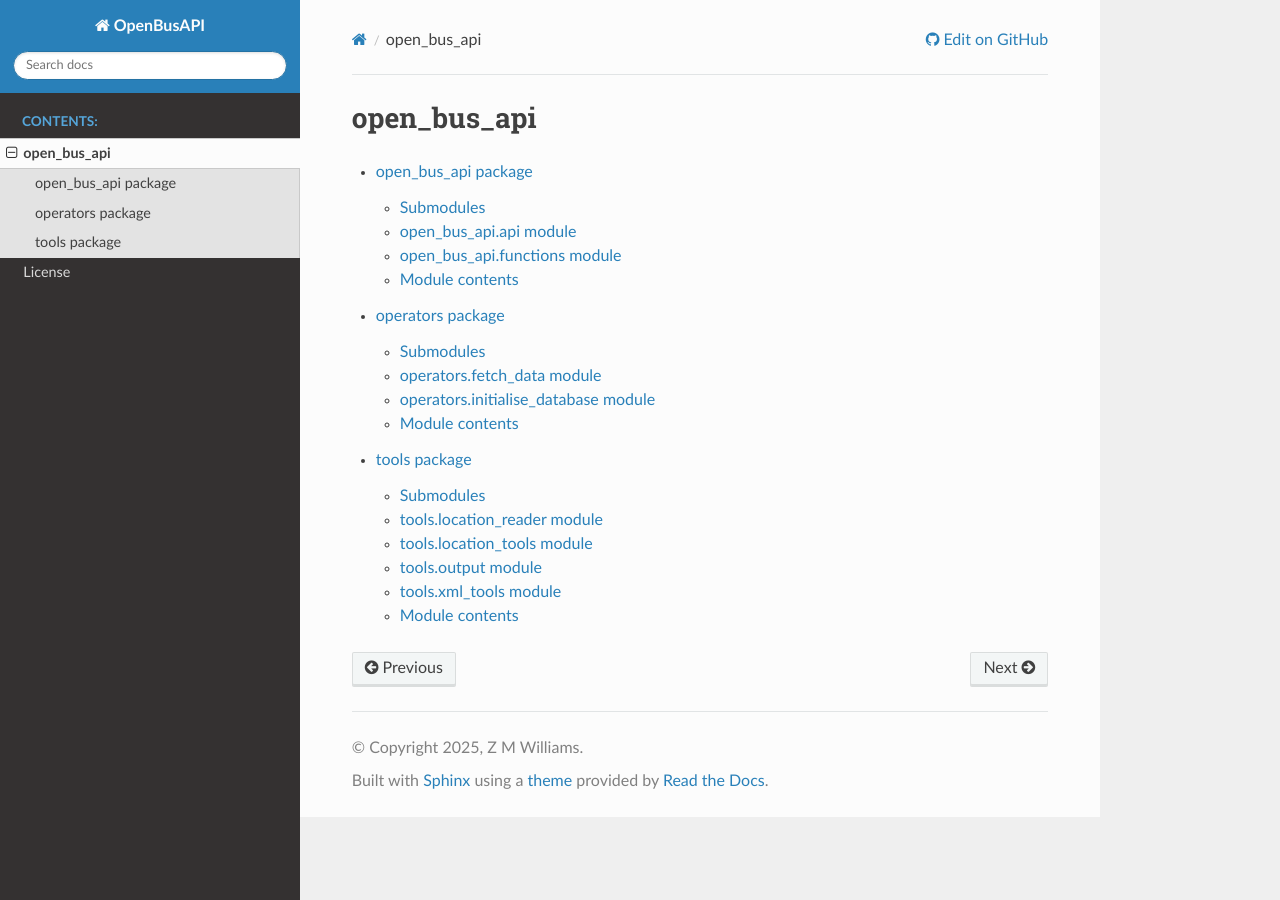
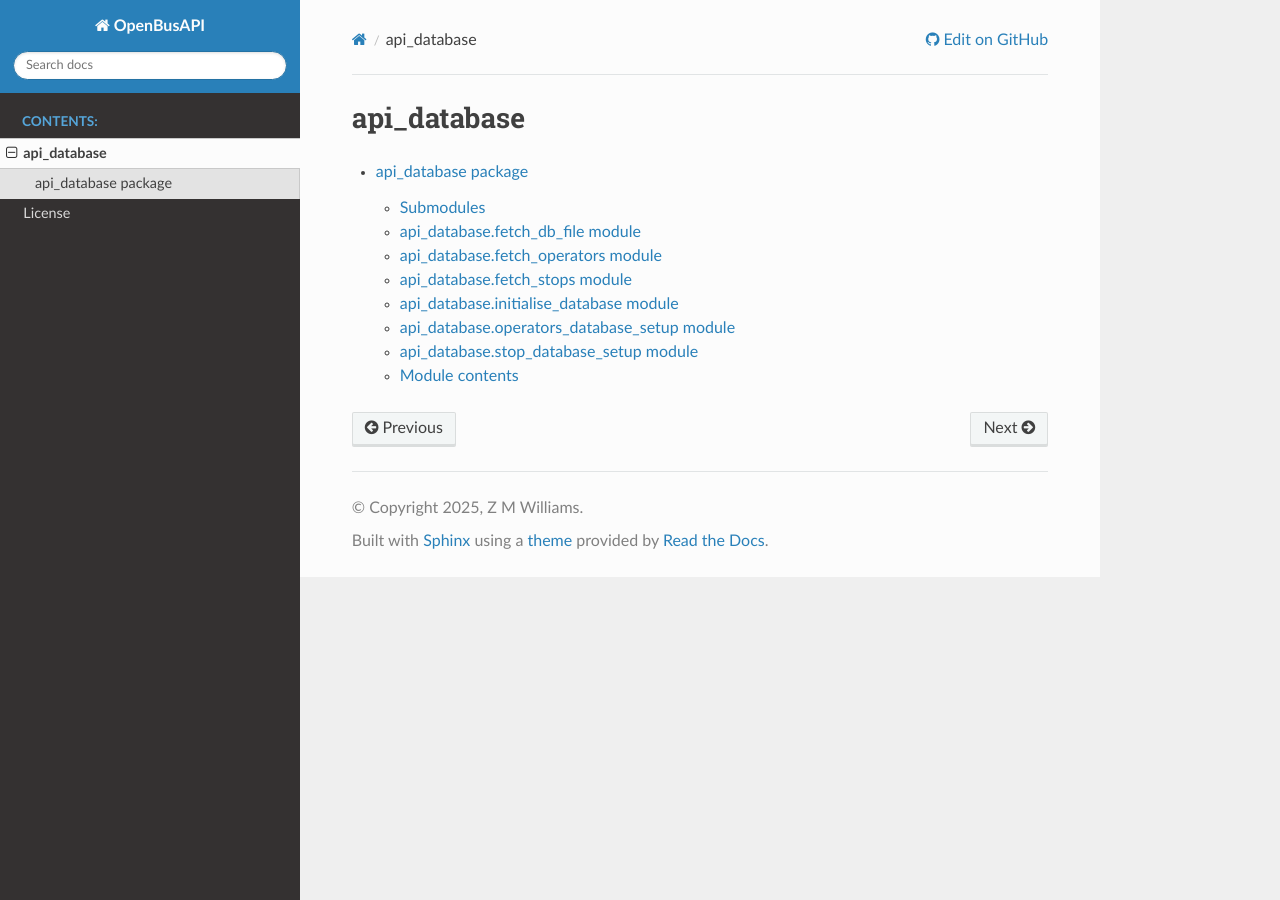
Before and after one commit to zwill22/OpenBusAPI, a Sphinx documentation site: the page built from docs/modules.rst, in a window 1280 px wide. Built offline with Sphinx 7.4.7 and the Read the Docs theme 3.1.0, drawn with Linux system fonts in a browser that asks for light colours.

Commit message:
Updated documentation

```diff
--- /dev/null
+++ b/docs/api_database.rst
@@ -0,0 +1,61 @@
+api\_database package
+=====================
+
+Submodules
+----------
+
+api\_database.fetch\_db\_file module
+------------------------------------
+
+.. automodule:: api_database.fetch_db_file
+   :members:
+   :show-inheritance:
+   :undoc-members:
+
+api\_database.fetch\_operators module
+-------------------------------------
+
+.. automodule:: api_database.fetch_operators
+   :members:
+   :show-inheritance:
+   :undoc-members:
+
+api\_database.fetch\_stops module
+---------------------------------
+
+.. automodule:: api_database.fetch_stops
+   :members:
+   :show-inheritance:
+   :undoc-members:
+
+api\_database.initialise\_database module
+-----------------------------------------
+
+.. automodule:: api_database.initialise_database
+   :members:
+   :show-inheritance:
+   :undoc-members:
+
+api\_database.operators\_database\_setup module
+-----------------------------------------------
+
+.. automodule:: api_database.operators_database_setup
+   :members:
+   :show-inheritance:
+   :undoc-members:
+
+api\_database.stop\_database\_setup module
+------------------------------------------
+
+.. automodule:: api_database.stop_database_setup
+   :members:
+   :show-inheritance:
+   :undoc-members:
+
+Module contents
+---------------
+
+.. automodule:: api_database
+   :members:
+   :show-inheritance:
+   :undoc-members:
--- a/docs/modules.rst
+++ b/docs/modules.rst
@@ -1,9 +1,7 @@
-open_bus_api
+api_database
 ============
 
 .. toctree::
    :maxdepth: 4
 
-   open_bus_api
-   operators
-   tools
+   api_database
--- a/docs/open_bus_api.rst
+++ b/docs/open_bus_api.rst
@@ -8,6 +8,14 @@ open\_bus\_api.api module
 -------------------------
 
 .. automodule:: open_bus_api.api
+   :members:
+   :show-inheritance:
+   :undoc-members:
+
+open\_bus\_api.config module
+----------------------------
+
+.. automodule:: open_bus_api.config
    :members:
    :show-inheritance:
    :undoc-members:
--- a/docs/operators.rst
+++ /dev/null
@@ -1,29 +0,0 @@
-operators package
-=================
-
-Submodules
-----------
-
-operators.fetch\_data module
-----------------------------
-
-.. automodule:: operators.fetch_data
-   :members:
-   :show-inheritance:
-   :undoc-members:
-
-operators.initialise\_database module
--------------------------------------
-
-.. automodule:: operators.initialise_database
-   :members:
-   :show-inheritance:
-   :undoc-members:
-
-Module contents
----------------
-
-.. automodule:: operators
-   :members:
-   :show-inheritance:
-   :undoc-members:
--- a/docs/tools.rst
+++ b/docs/tools.rst
@@ -3,14 +3,6 @@ tools package
 
 Submodules
 ----------
-
-tools.location\_reader module
------------------------------
-
-.. automodule:: tools.location_reader
-   :members:
-   :show-inheritance:
-   :undoc-members:
 
 tools.location\_tools module
 ----------------------------
@@ -28,10 +20,18 @@ tools.output module
    :show-inheritance:
    :undoc-members:
 
-tools.xml\_tools module
------------------------
+tools.printer module
+--------------------
 
-.. automodule:: tools.xml_tools
+.. automodule:: tools.printer
+   :members:
+   :show-inheritance:
+   :undoc-members:
+
+tools.version module
+--------------------
+
+.. automodule:: tools.version
    :members:
    :show-inheritance:
    :undoc-members:
```
